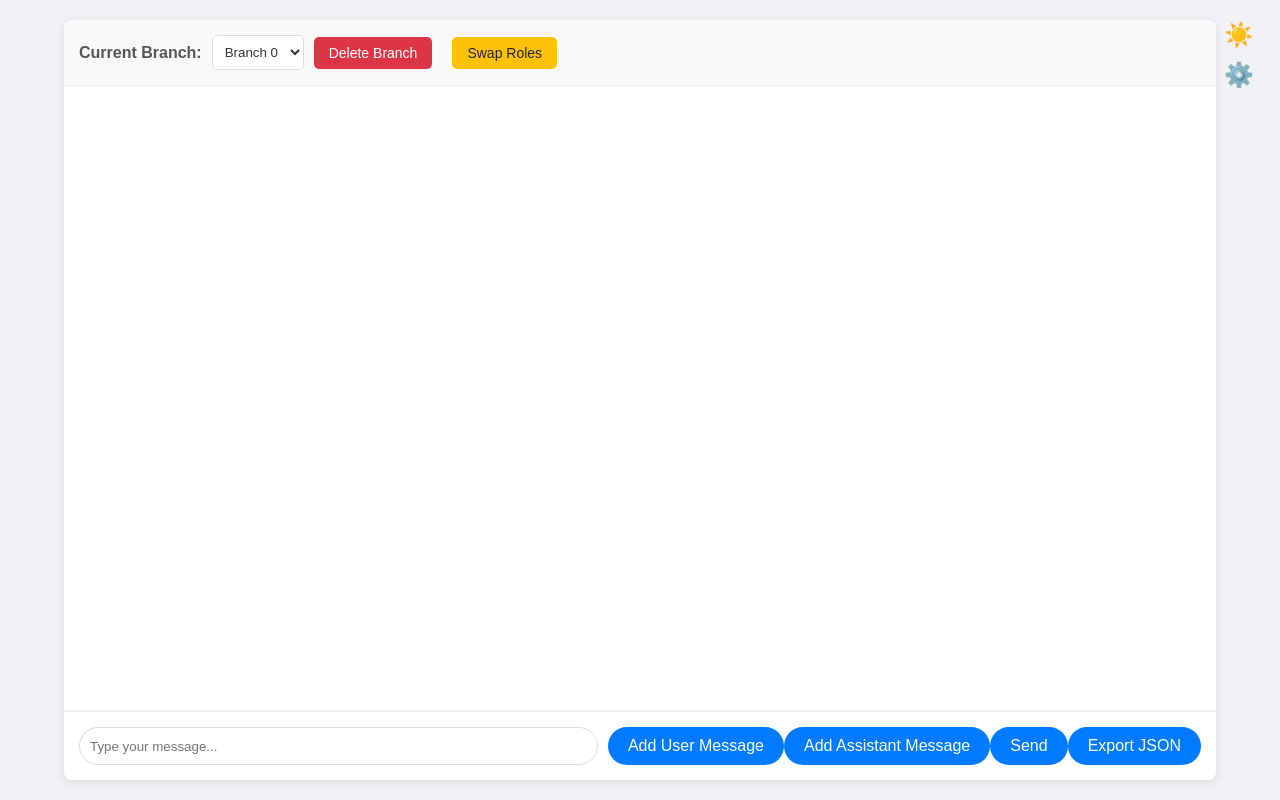
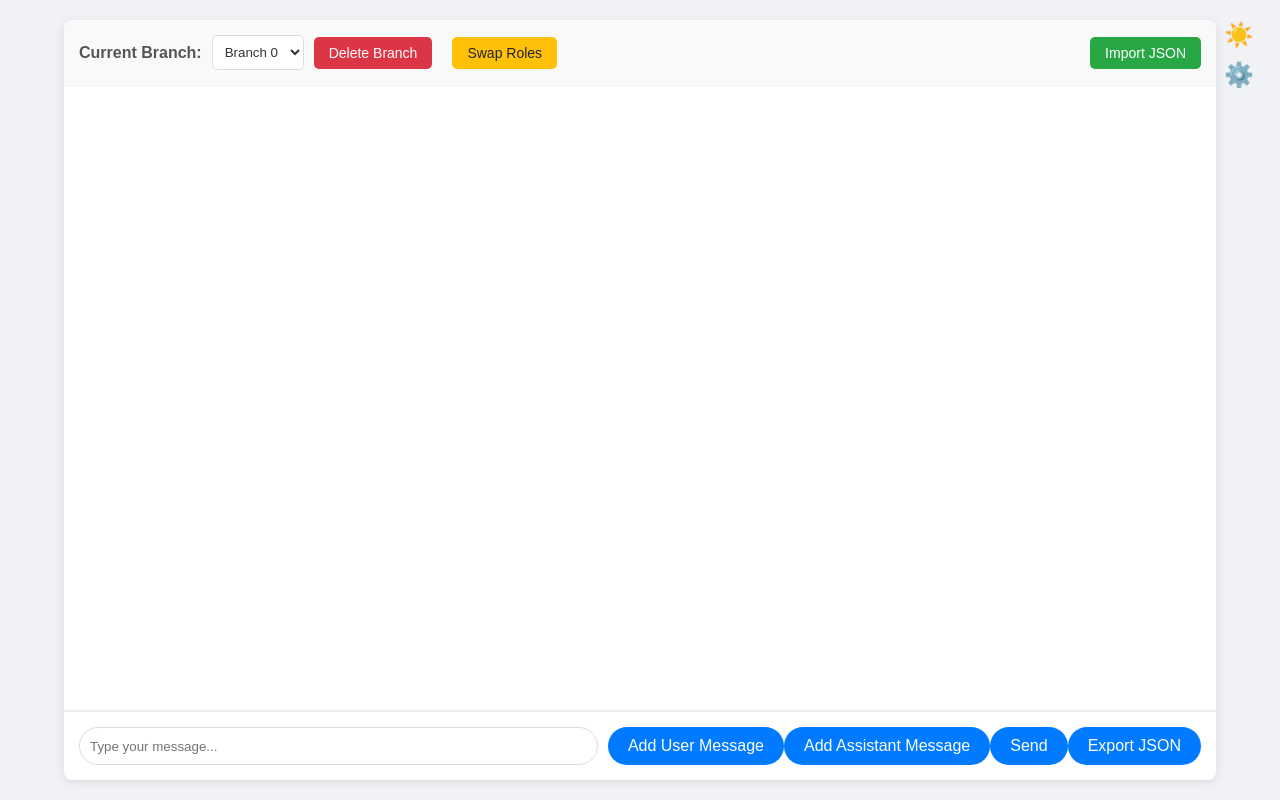
Before and after one commit to Jay4242/llm-webchat, a website: page public/index.html in a window 1280 px wide. Drawn offline with Linux system fonts and the light colour scheme.

Commit message:
feat: add import JSON button with right alignment and parsing functionality

```diff
--- a/public/index.html
+++ b/public/index.html
@@ -16,6 +16,7 @@
             <select id="branch-select" aria-label="Select conversation branch"></select>
             <button id="delete-branch-button" aria-label="Delete current branch">Delete Branch</button>
             <button id="swap-roles-button" aria-label="Swap all message roles">Swap Roles</button>
+            <button id="import-json-button" aria-label="Import conversation from JSON">Import JSON</button>
         </div>
         <div class="chat-history" id="chat-history" role="log" aria-live="polite" aria-relevant="additions"></div>
         <div class="loading-indicator" id="loading-indicator" style="display: none;" role="status" aria-label="Loading indicator">
```
